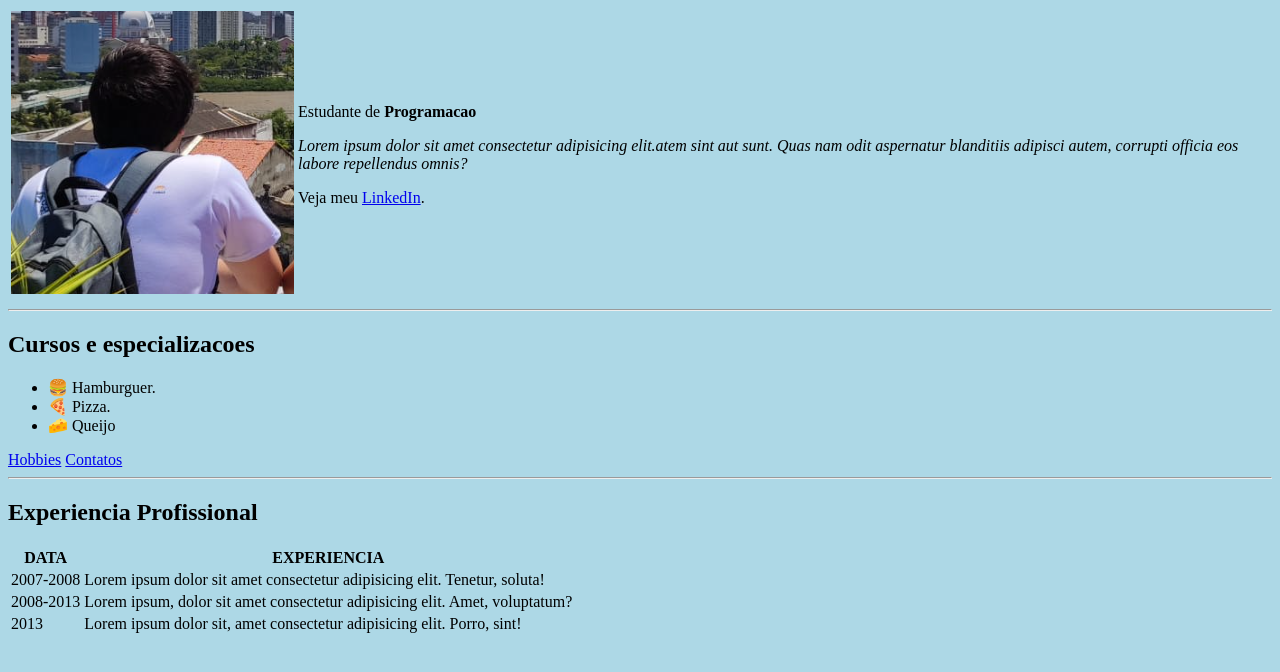
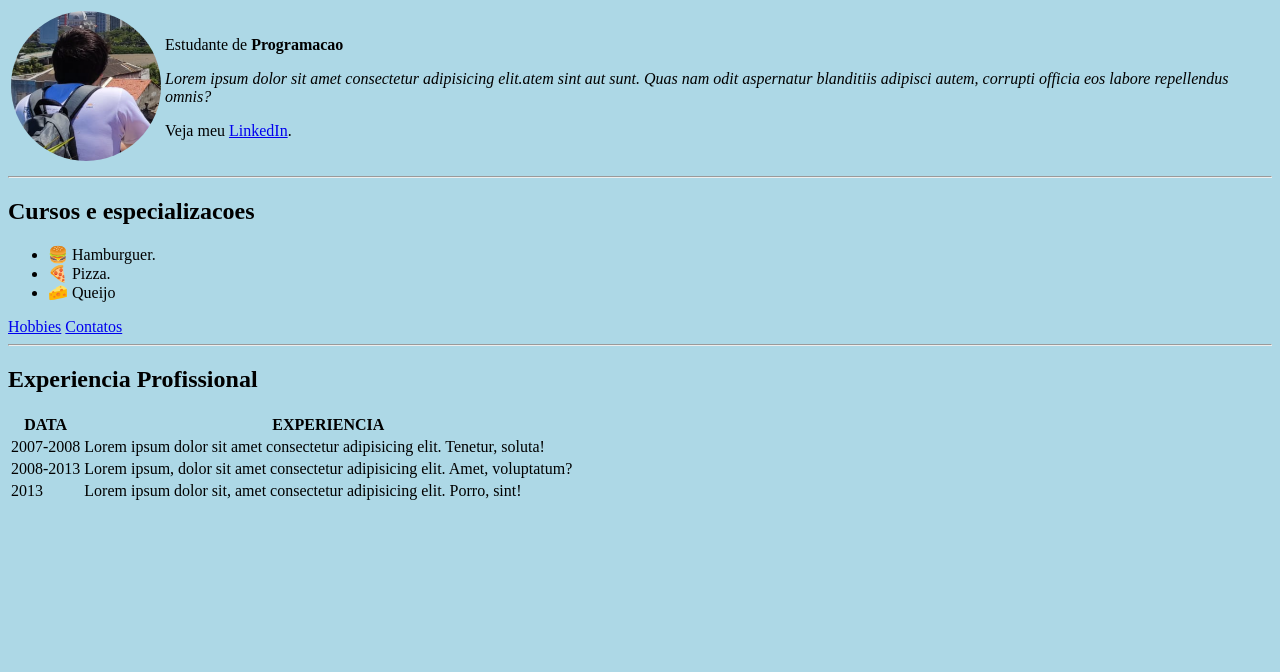
Before and after one commit to PereiraDjullian/atividade_html, a plain HTML site: page index.html in a window 1280 px wide. Drawn offline with Linux system fonts and the light colour scheme.

Commit message:
Update style.css

```diff
--- a/css/style.css
+++ b/css/style.css
@@ -1,3 +1,7 @@
 body{
     background-color: lightblue;
 }
+.foto_perfil{
+            border-radius: 50%;
+            width: 150px;
+{
```
